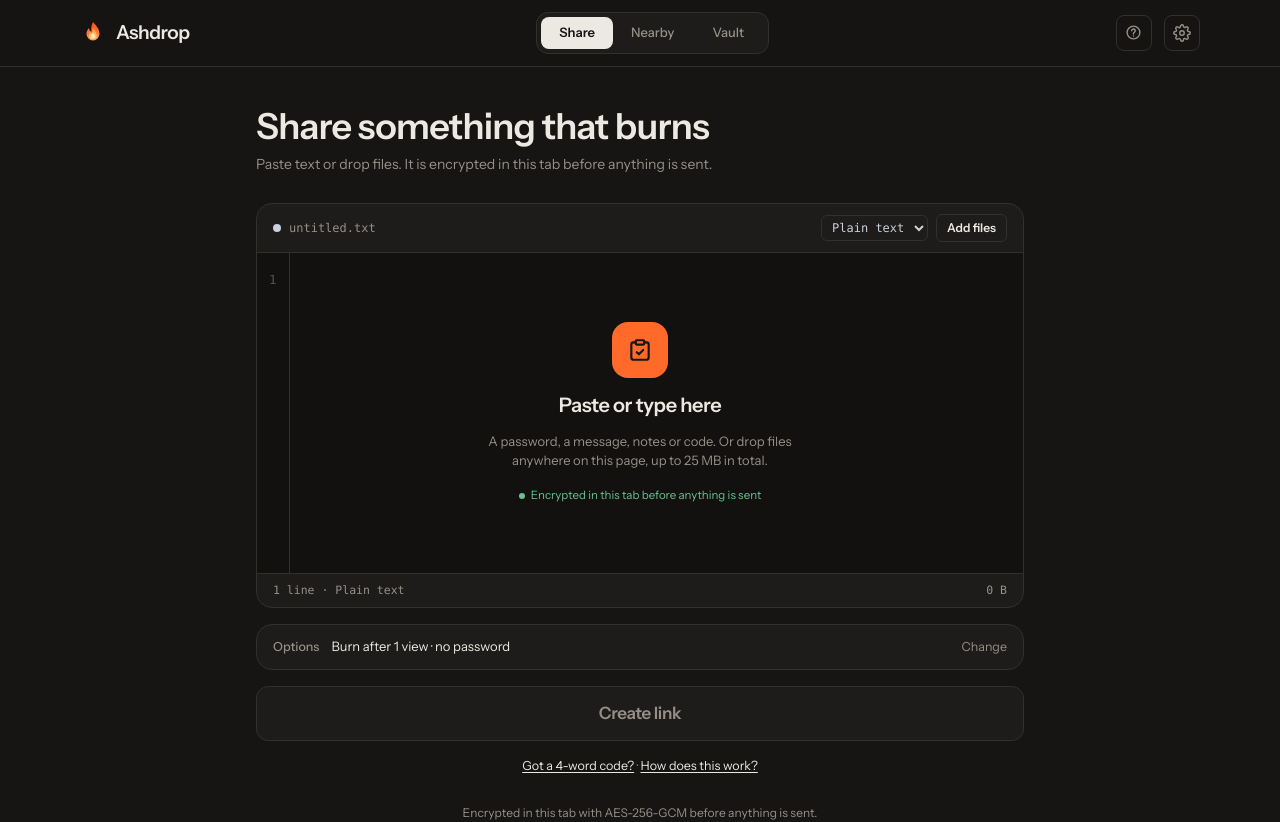
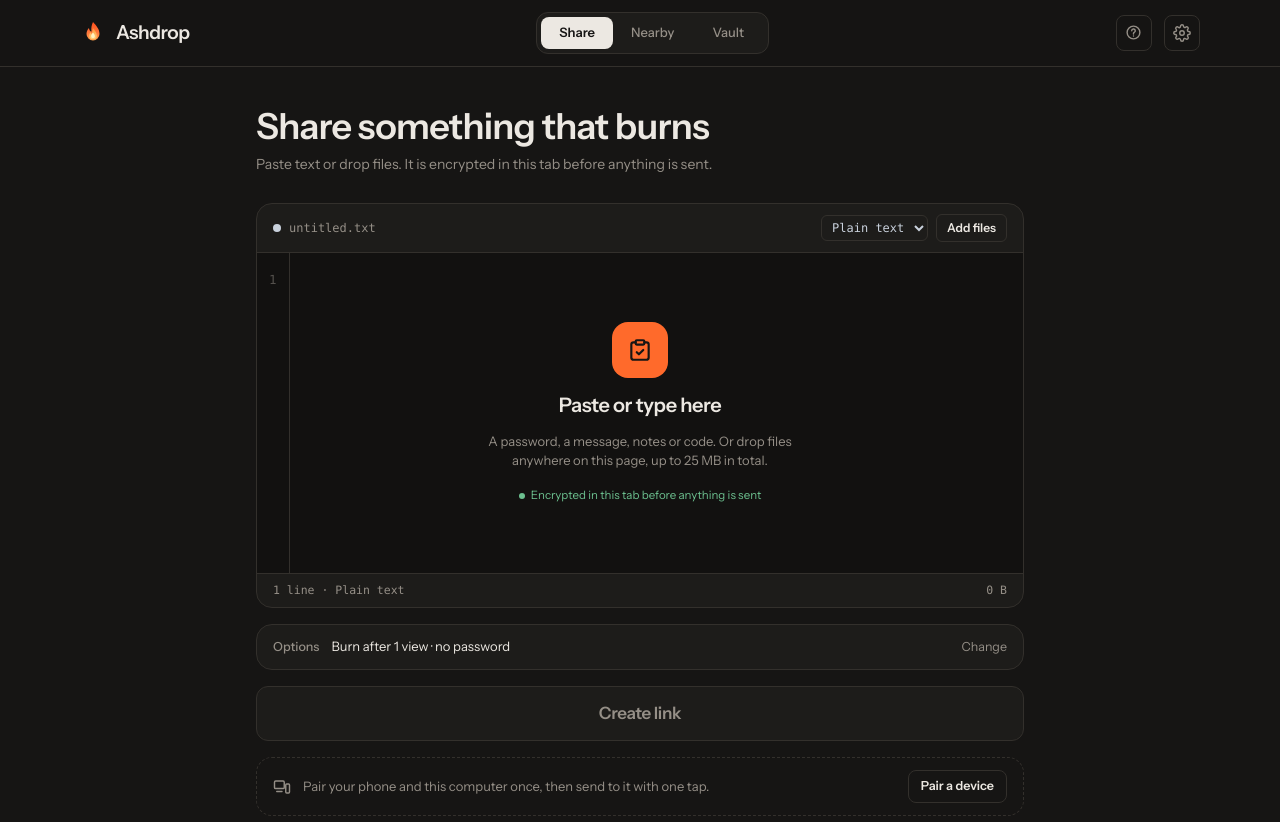
Before and after one commit to ch1nguunamarmend7-netizen/ashdrop, a React (Vite) app: page / in a window 1280 px wide. Shown: the top 822 px of the page. Built offline with nearby package versions, Linux system fonts and the light colour scheme; a web font is replaced by a local one.

Commit message:
UI changes

```diff
--- a/src/App.jsx
+++ b/src/App.jsx
@@ -444,6 +444,32 @@ function SendToDevices({ result, onPair }) {
         </div>
       )}
       {Object.values(status).filter(v => v && !['sending', 'sent'].includes(v)).map((m, i) => <div key={i} role="alert" className="mt-2 text-[12.5px] text-warn">{m}</div>)}
+    </div>
+  );
+}
+
+/* On the Share screen: send straight to a paired device, or pair one. */
+function DeviceRow({ peersVersion, onPair, onSend, sendingTo, disabled }) {
+  const [peers, setPeers] = useState(getPeers);
+  useEffect(() => { setPeers(getPeers()); }, [peersVersion]);
+  if (!peers.length) return (
+    <div id="device-row" className="rounded-2xl border border-dashed border-line px-4 py-3 flex flex-wrap items-center gap-3">
+      <span className="text-mute shrink-0">{DEVICE_ICON}</span>
+      <span className="text-[13px] text-mute flex-1 min-w-[180px]">Pair your phone and this computer once, then send to it with one tap.</span>
+      <button id="pair-home" onClick={onPair} className="press rounded-lg px-3 py-1.5 text-[12.5px] font-semibold border border-line hover:border-mute">Pair a device</button>
+    </div>
+  );
+  return (
+    <div id="device-row" className="flex flex-wrap items-center gap-2">
+      <span className="text-[12.5px] text-mute mr-1">Or send straight to</span>
+      {peers.map(p => (
+        <button key={p.inboxId} id={`home-send-${p.inboxId}`} onClick={() => onSend(p)} disabled={disabled}
+          className="press inline-flex items-center gap-2 rounded-lg px-3 py-2 text-[13px] font-medium border border-line hover:border-mute disabled:opacity-60">
+          {sendingTo === p.inboxId ? <span className="w-3.5 h-3.5 rounded-full border-2 border-mute border-t-transparent animate-spin" aria-hidden="true" /> : <span className="text-mute">{DEVICE_ICON}</span>}
+          {p.name}
+        </button>
+      ))}
+      <button id="pair-home" onClick={onPair} className="rounded-lg px-2.5 py-2 text-[12.5px] text-mute hover:text-fg" title="Pair another device">+ Pair</button>
     </div>
   );
 }
@@ -3235,6 +3261,7 @@ function App() {
   const hasContent = kind === 'file' ? files.length > 0 : !!text.trim();
 
   useEffect(() => { if (!langPicked) setLang(guessFormat(text)); }, [text, langPicked]);
+  useEffect(() => { setErr(e => (e.startsWith('Paste or type') ? '' : e)); }, [text, files.length]); // the "empty" hint goes once there is something
   const shareFromVault = async (item) => {
     try {
       const f = await vaultItemToFile(item);
@@ -3285,7 +3312,9 @@ function App() {
     return () => { window.removeEventListener('paste', onPaste); window.removeEventListener('dragover', onOver); window.removeEventListener('dragleave', onLeave); window.removeEventListener('drop', onDrop); };
   }, [view, result, recipientOf]);
 
-  const create = async () => {
+  const [sendingTo, setSendingTo] = useState(null);
+  const create = async (to = null) => {
+    if (!to?.inboxId) to = null; // called straight from a click: no device
     setErr('');
     if (!hasContent) return setErr('Paste or type something first, or drop files anywhere on the page.');
     if (pwOn && pw.length < 6) return setErr('Use a password of at least 6 characters, or turn the password off.');
@@ -3313,7 +3342,16 @@ function App() {
       const record = { id, keyStr: sealed.keyStr, ownerToken, expiresAt, maxAttempts: pwOn ? maxAttempts : null, kind, lang: kind === 'paste' ? lang : null, label, expiry, password: pwOn, qrOnly, code, createdAt: Date.now() };
       await linkStore.addLink(record); // sealed to the lock's public key when the lock is on
       if (linksVisible) setLinks(prev => [record, ...prev]);
-      setResult({ ...sealed, id, expiry, expiresAt, label, password: pwOn, maxAttempts, kind, qrOnly, code });
+      const res = { ...sealed, id, expiry, expiresAt, label, password: pwOn, maxAttempts, kind, qrOnly, code };
+      if (to) {
+        setSendingTo(to.inboxId);
+        try {
+          await sendToPeer(to, { id, keyStr: sealed.keyStr, label, kind, expiry, expiresAt, password: pwOn });
+          toast(`Sent to ${to.name}.${pwOn ? ' Send the password another way.' : ' It opens there with one tap.'}`);
+          startOver();
+        } catch (e) { setResult(res); toast(`Could not reach ${to.name}: ${e.message} Here is the link instead.`); }
+        finally { setSendingTo(null); }
+      } else setResult(res);
     } catch (e) { setErr(e.message.startsWith('Could not') || e.message.startsWith('That') || e.message.startsWith('Too many') ? e.message : 'Encryption failed: ' + e.message); }
     finally { setBusy(false); setProgress(null); }
   };
@@ -3638,10 +3676,11 @@ function App() {
 
                 {err && <div className="rounded-xl border border-warn/50 bg-warn/10 text-warn text-[12.5px] px-3 py-2.5" role="alert">{err}</div>}
 
-                <button id="create" onClick={create} disabled={busy}
+                <button id="create" onClick={() => create()} disabled={busy}
                   className={`press rounded-xl py-3.5 px-5 font-display font-bold text-[17px] transition flex items-center justify-center gap-2 ${hasContent ? 'btn-burn ember-glow hover:brightness-110' : 'bg-panel text-mute border border-line'} ${busy ? 'shimmer' : ''}`}>
                   {busy ? <><span className="w-4 h-4 rounded-full border-2 border-[#111317] border-t-transparent animate-spin" />{progress !== null ? `Uploading ${Math.round(progress * 100)}%` : 'Encrypting…'}</> : 'Create link'}
                 </button>
+                {!qrOnly && <DeviceRow peersVersion={peersVersion} onPair={() => setPairOpen(true)} onSend={(p) => create(p)} sendingTo={sendingTo} disabled={busy} />}
                 <p className="text-[12.5px] text-mute text-center">
                   <a id="have-code" href="/code" className="text-fg underline underline-offset-2 hover:text-ember">Got a 4-word code?</a>
                   {' · '}<button onClick={() => setView('how')} className="text-fg underline underline-offset-2 hover:text-ember">How does this work?</button>
```
